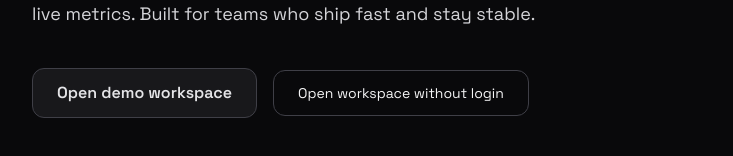
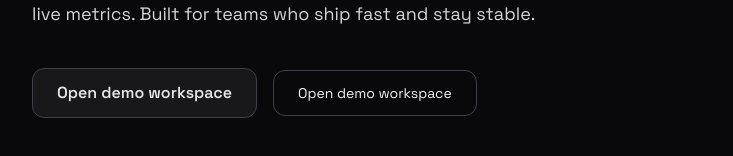
Before and after one commit to Patrik652/opsboard-mvp, a Next.js app in the folder opsboard/: page / in a window 1280 px wide. Shown: the part 460-616 px from the top of the page, without its empty margins (56-789 px from the left). Built offline with nearby package versions, Linux system fonts and the light colour scheme; no server answers.

Commit message:
feat: add session and runtime mode foundation

```diff
--- a/opsboard/src/app/layout.tsx
+++ b/opsboard/src/app/layout.tsx
@@ -1,4 +1,5 @@
 import type { Metadata } from "next";
+import { SessionProvider } from "@/features/session/SessionProvider";
 import "./globals.css";
 
 export const metadata: Metadata = {
@@ -14,7 +15,7 @@ export default function RootLayout({
   return (
     <html lang="en">
       <body className="antialiased" suppressHydrationWarning>
-        {children}
+        <SessionProvider>{children}</SessionProvider>
       </body>
     </html>
   );
--- a/opsboard/src/app/page.tsx
+++ b/opsboard/src/app/page.tsx
@@ -20,7 +20,7 @@ export default function Home() {
           <div className="mt-10 flex flex-wrap items-center gap-4">
             <DemoLogin />
             <Link href="/boards" className="rounded-xl border border-zinc-700 px-6 py-3 text-sm">
-              Open workspace without login
+              Open demo workspace
             </Link>
           </div>
         </div>
--- a/opsboard/src/components/auth/DemoLogin.tsx
+++ b/opsboard/src/components/auth/DemoLogin.tsx
@@ -3,12 +3,19 @@
 import { useState } from "react";
 import { signInAnonymously } from "firebase/auth";
 import { useRouter } from "next/navigation";
+import { useSession } from "@/features/session/useSession";
 import { auth, isAnonymousAuthEnabled } from "@/lib/firebase";
 
 export default function DemoLogin() {
   const [status, setStatus] = useState<string | null>(null);
   const canUseFirebaseAuth = Boolean(auth) && isAnonymousAuthEnabled;
   const router = useRouter();
+  const {
+    beginAuthenticatedFlow,
+    enterDemoMode,
+    setAuthenticatedSession,
+    setSessionError,
+  } = useSession();
 
   return (
     <div className="flex flex-col gap-2">
@@ -20,17 +27,24 @@ export default function DemoLogin() {
         }`}
         onClick={async () => {
           if (!canUseFirebaseAuth || !auth) {
+            enterDemoMode();
             setStatus("Opening offline demo mode...");
             router.push("/boards");
             return;
           }
+
+          beginAuthenticatedFlow();
           setStatus("Signing in...");
+
           try {
             await signInAnonymously(auth);
+            setAuthenticatedSession("anonymous");
             setStatus("Signed in. Opening Boards...");
             router.push("/boards");
           } catch (error) {
             const message = error instanceof Error ? error.message : "Sign-in failed";
+            enterDemoMode();
+            setSessionError(message);
             setStatus(`Firebase sign-in unavailable (${message}). Opening offline demo mode...`);
             router.push("/boards");
           }
--- /dev/null
+++ b/opsboard/src/features/session/SessionProvider.tsx
@@ -0,0 +1,49 @@
+"use client";
+
+import { useState, type ReactNode } from "react";
+import { SessionContext, initialSessionState } from "./sessionStore";
+import type { SessionState, SessionValue } from "./types";
+
+export function SessionProvider({ children }: { children: ReactNode }) {
+  const [state, setState] = useState<SessionState>(initialSessionState);
+
+  const value: SessionValue = {
+    ...state,
+    enterDemoMode: () => {
+      setState({
+        mode: "demo",
+        status: "signed-out",
+        userId: null,
+        error: null,
+      });
+    },
+    beginAuthenticatedFlow: () => {
+      setState((current) => ({
+        ...current,
+        mode: "authenticated",
+        status: "loading",
+        error: null,
+      }));
+    },
+    setAuthenticatedSession: (userId: string) => {
+      setState({
+        mode: "authenticated",
+        status: "ready",
+        userId,
+        error: null,
+      });
+    },
+    setSessionError: (message: string) => {
+      setState((current) => ({
+        ...current,
+        status: "error",
+        error: message,
+      }));
+    },
+    resetSession: () => {
+      setState(initialSessionState);
+    },
+  };
+
+  return <SessionContext.Provider value={value}>{children}</SessionContext.Provider>;
+}
--- /dev/null
+++ b/opsboard/src/features/session/sessionStore.ts
@@ -0,0 +1,22 @@
+import { createContext } from "react";
+import type { SessionState, SessionValue } from "./types";
+
+export const initialSessionState: SessionState = {
+  mode: "demo",
+  status: "signed-out",
+  userId: null,
+  error: null,
+};
+
+const noop = () => {};
+
+export const defaultSessionValue: SessionValue = {
+  ...initialSessionState,
+  enterDemoMode: noop,
+  beginAuthenticatedFlow: noop,
+  setAuthenticatedSession: noop,
+  setSessionError: noop,
+  resetSession: noop,
+};
+
+export const SessionContext = createContext<SessionValue>(defaultSessionValue);
--- /dev/null
+++ b/opsboard/src/features/session/types.ts
@@ -0,0 +1,20 @@
+export type RuntimeMode = "demo" | "authenticated";
+
+export type SessionStatus = "signed-out" | "loading" | "ready" | "error";
+
+export type SessionState = {
+  mode: RuntimeMode;
+  status: SessionStatus;
+  userId: string | null;
+  error: string | null;
+};
+
+export type SessionActions = {
+  enterDemoMode: () => void;
+  beginAuthenticatedFlow: () => void;
+  setAuthenticatedSession: (userId: string) => void;
+  setSessionError: (message: string) => void;
+  resetSession: () => void;
+};
+
+export type SessionValue = SessionState & SessionActions;
--- /dev/null
+++ b/opsboard/src/features/session/useSession.ts
@@ -0,0 +1,8 @@
+"use client";
+
+import { useContext } from "react";
+import { SessionContext } from "./sessionStore";
+
+export function useSession() {
+  return useContext(SessionContext);
+}
```
Also changed, not shown: 1 other file (tests, documents, lock files or other folders).
